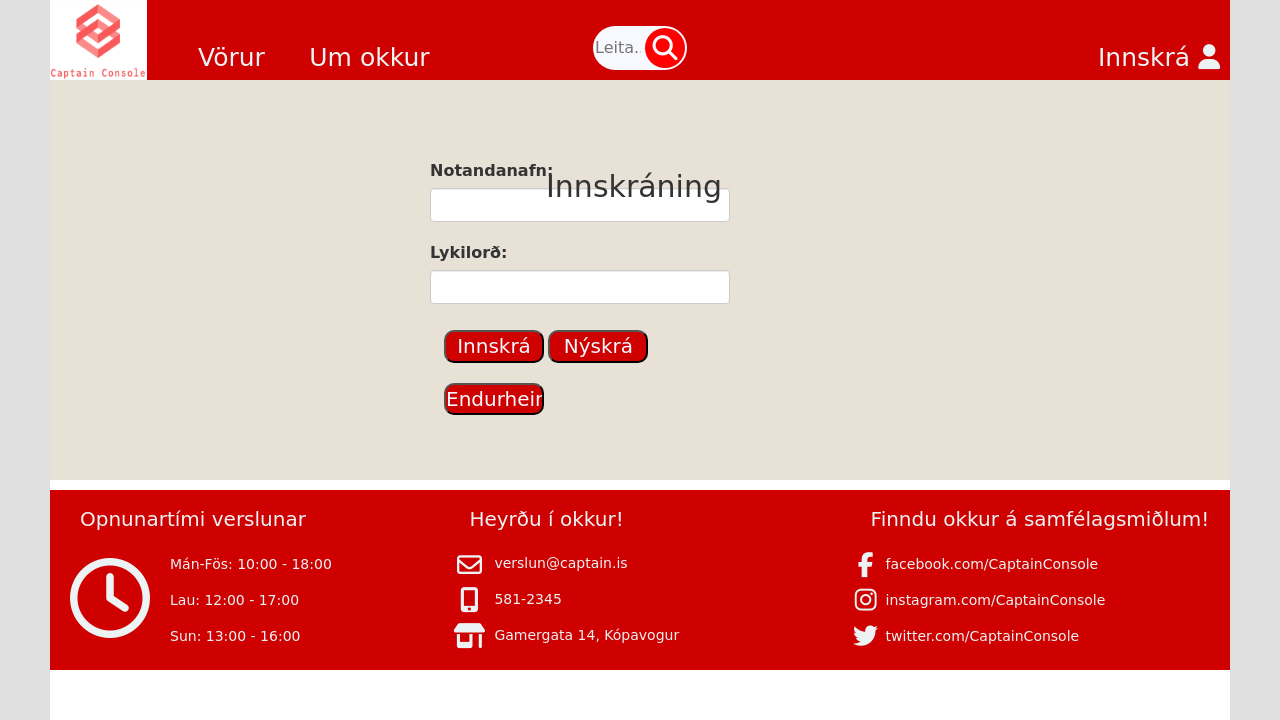
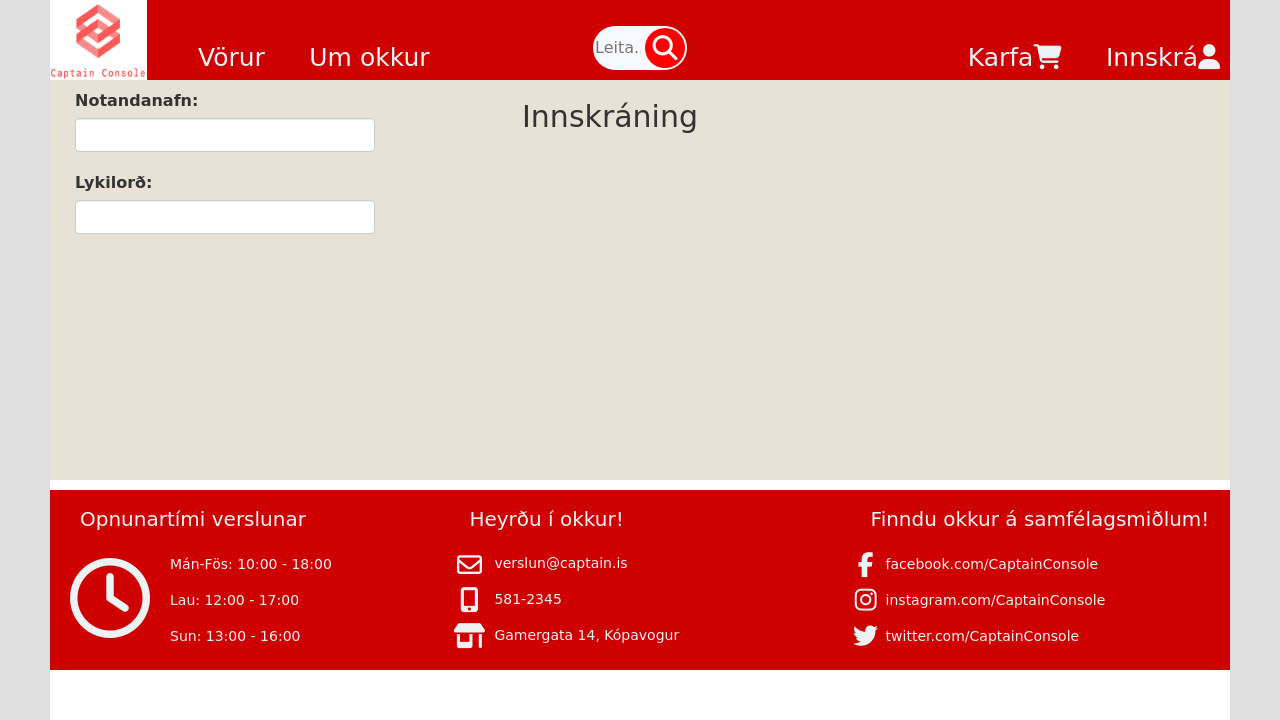
Before and after one commit to BjarkiF/Verklegt-2, a Django app: page /users/ in a window 1280 px wide. Shown: the top 720 px of the page. Run offline with Django 3.2, Linux system fonts and the light colour scheme; style sheets or scripts are compiled from the project's sources; some libraries are stand-ins or nearby versions; some web fonts are replaced.

Commit message:
misc layout, shopping cart link added

```diff
--- a/captain_console/static/scss/_about.scss
+++ b/captain_console/static/scss/_about.scss
@@ -12,11 +12,13 @@
   left: 250px;
   padding: 10px 20px 20px 20px;
 }
+
 .location-header{
   text-align: center;
   margin-top: 70px;
   font-size: 18px;
 }
-.location-text{
+
+.locat ion-text{
   text-align: center;
 }
--- a/captain_console/static/scss/_footer.scss
+++ b/captain_console/static/scss/_footer.scss
@@ -5,13 +5,15 @@
   height: 180px;
   width: 100%;
   bottom: 0;
+  left: 0;
   background-color: #CE0000;
   color: #EDF2F4;
   border-left: 50px #E0E0E0 solid;
   border-right: 50px #E0E0E0 solid;
   margin-top: 10px;
-  position:relative;
+  //position:fixed;
 }
+
 /*-------------------------------------------------------------------------*/
 /*Left Footer*/
 .left-footer{
@@ -19,16 +21,20 @@
   height: 100%;
   float: left;
 }
+
 .opening-hours{
   float: left;
 }
+
 .opening-hours p{
   margin-bottom: 16px;
 }
+
 .left-footer-header{
   font-size: 20px;
   margin: 15px 0 20px 30px;
 }
+
 .left-footer i{
   font-size: 80px;
   float: left;
@@ -42,10 +48,12 @@
   height: 100%;
   float: left;
 }
+
 .center-footer-header{
   font-size: 20px;
   margin: 15px 0 14px 30px;
 }
+
 .center-footer-icons{
   font-size: 25px;
   float: left;
@@ -53,9 +61,11 @@
   text-align: center;
   margin-left: 5px;
 }
+
 .center-footer-contact-info{
   float: left;
 }
+
 .center-footer-contact-info p{
   margin: 5px 0 16px 0;
 }
@@ -67,10 +77,12 @@
   height: 100%;
   float: left;
 }
+
 .right-footer-header{
   font-size: 20px;
   margin: 15px 0 14px 30px;
 }
+
 .right-footer-icons{
   font-size: 25px;
   float: left;
@@ -78,9 +90,11 @@
   text-align: center;
   margin-left: 5px;
 }
+
 .right-footer-media-info{
   margin-top: 20px;
 }
+
 .right-footer-media-info p{
   margin: 0 0 16px 0;
 }
--- a/captain_console/static/scss/_login.scss
+++ b/captain_console/static/scss/_login.scss
@@ -3,42 +3,34 @@
 
 .loginsite{
   background: #e8e1d6;
-  height: 400px;
-  display: flex;
+
+  form {
+    width: 30%;
+    margin-left: auto;
+    margin-right: auto;
+
+    h2 {
+      margin-left: auto;
+      margin-right: auto;
+      width: 100px;
+    }
+
+    input{
+      width: 100%;
+    }
+  }
 }
-.loginsite h2{
-  position: absolute;
-  left: 40%;
 
-}
-.login-group{
-  /*display: flex;*/
-  padding: 10px;
-
-}
-.login-group input{
-  width: 300px;
-  display: flex;
-
-}
 .login-group label{
   padding-right: 10px;
   font-size: 16px;
 }
 
-.log-in{
-  /*background: #6f42c1;*/
-  padding: 10px;
-  position: relative;
-  left: 30%;
-  top: 15%;
-  height: 180px;
-}
 .loginting{
-  position: absolute;
   left: 10%;
   top: 100%;
 }
+
 .loginting input{
   width: 100px;
   background: #CE0000;
@@ -47,17 +39,10 @@
   margin: 10px 0;
   color: ghostwhite;
 }
+
 .loginting input:hover{
   transition: 0.3s all ease;
-  /*width: 250px;*/
-
   color: gray;
   margin: 10px 0;
   border-radius: 0;
 }
-
-.loginting p{
-  font-size: 20px;
-  margin: 0;
-  padding: 0;
-}
--- a/captain_console/templates/base.html
+++ b/captain_console/templates/base.html
@@ -7,7 +7,7 @@
     <link rel="stylesheet" href="https://maxcdn.bootstrapcdn.com/bootstrap/3.3.7/css/bootstrap.min.css" integrity="sha384-BVYiiSIFeK1dGmJRAkycuHAHRg32OmUcww7on3RYdg4Va+PmSTsz/K68vbdEjh4u" crossorigin="anonymous">
     <!-- Optional theme -->
     <link rel="stylesheet" href="https://maxcdn.bootstrapcdn.com/bootstrap/3.3.7/css/bootstrap-theme.min.css" integrity="sha384-rHyoN1iRsVXV4nD0JutlnGaslCJuC7uwjduW9SVrLvRYooPp2bWYgmgJQIXwl/Sp" crossorigin="anonymous">
-    <link rel="stylesheet" href="/static/css/style.css" />
+    <link rel="stylesheet" href="/static/css/style.scss.css" />
     {#    FONTS#}
     <link href="https://fonts.googleapis.com/css2?family=Turret+Road:wght@700&display=swap" rel="stylesheet">
 
--- a/captain_console/templates/navbar.html
+++ b/captain_console/templates/navbar.html
@@ -56,20 +56,13 @@
                 </a>
             </div>
             <ul class="Rbuttons">
+                  <li><a href="/users/">Karfa<i class="fas fa-shopping-cart"></i></a></li>
               {% if not user.is_anonymous %}
-                  <li><a href="/users/profile">Prófíll
-                  <i class="fas fa-user"></i>
-                  </a></li>
-                  <li><a href="/cart/">Karfa
-                  <i class="fas fa-shopping-cart"></i>
-                  </a></li>
-                  <li><a href="/users/logout">Skrá út
-                  <i class="fas fa-sign-out-alt"></i>
-                  </a></li>
+                  <li><a href="/users/profile">Prófíll<i class="fas fa-user"></i></a></li>
+                  <li><a href="/cart/">Karfa<i class="fas fa-shopping-cart"></i></a></li>
+                  <li><a href="/users/logout">Skrá út<i class="fas fa-sign-out-alt"></i></a></li>
               {% else %}
-                  <li><a href="/users/">Innskrá
-                  <i class="fas fa-user"></i>
-                  </a></li>
+                  <li><a href="/users/">Innskrá<i class="fas fa-user"></i></a></li>
               {% endif %}
             </ul>
         </nav>
--- a/captain_console/templates/users/index.html
+++ b/captain_console/templates/users/index.html
@@ -1,7 +1,7 @@
 {% extends 'base.html' %}
 {% block content %}
     <div class="col-md-12 loginsite">
-            <form class="log-in" method="post">
+            <form method="post">
                 <h2>Innskráning</h2>
                 {% csrf_token %}
                 {{ form.non_field_errors }}
```
